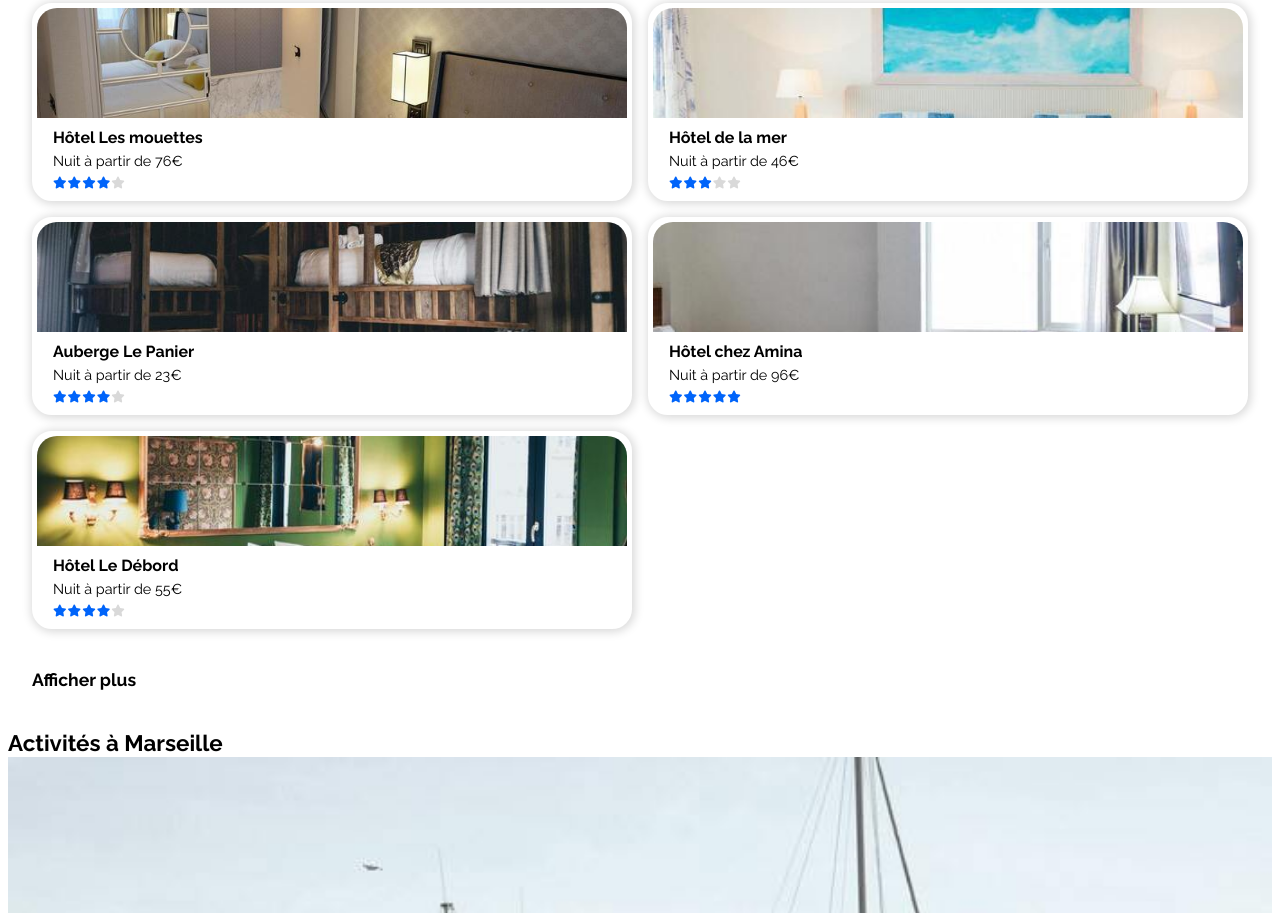
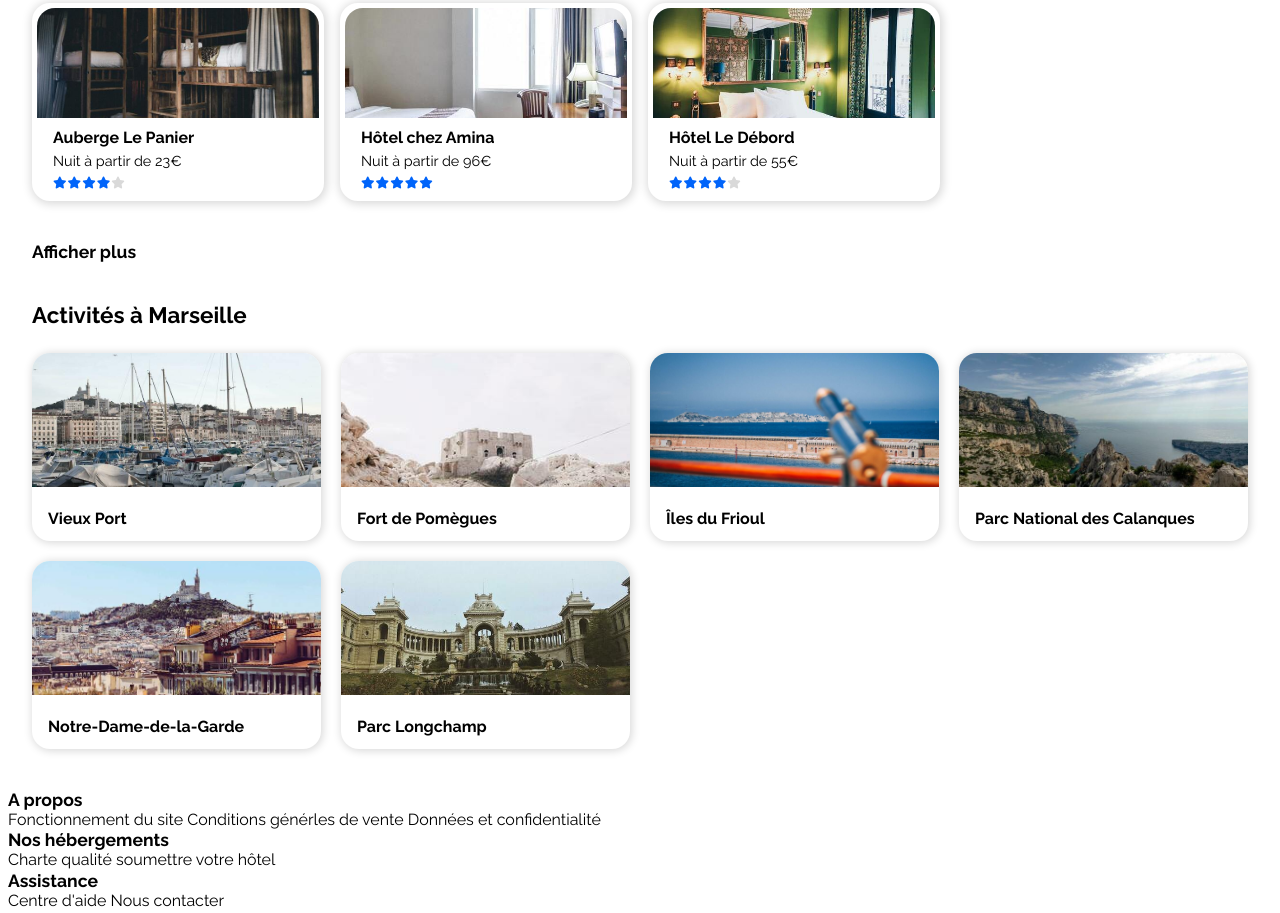
Before and after one commit to SylvieCanongia/SylvieCanongia_2_06092021, a plain HTML site: page index.html in a window 1280 px wide. Shown: the part 1383-2296 px from the top of the page. Drawn offline with Linux system fonts and the light colour scheme.

Commit message:
activities mobile styles

```diff
--- a/index.html
+++ b/index.html
@@ -430,7 +430,7 @@
               <a href="#">
                 <article class="activityItem__cardWrapper">
                   <img
-                    src="images/activities/small/kevin-hikari-rV_Qd1l-VXg-unsplash.jpg"
+                    src="images/activities/medium/kevin-hikari-rV_Qd1l-VXg-unsplash.jpg"
                     alt=""
                     class="activityItem__cardImg"
                   />
--- a/styles/style.css
+++ b/styles/style.css
@@ -57,7 +57,7 @@
     --radius-cercle: 50%;
     --radius-S: 5px;
     --radius-M: 16px;
-    --radius-L: 20px;
+    --radius-L: 18px;
     --radius-XL: 30px;
 }
 
@@ -433,7 +433,7 @@ header {
     /* fluid grid : min-width = 400px or 100% / max-width = 1fr */
     grid-template-columns:
         repeat(auto-fill,
-            minmax(min(400px, 100%), 1fr));
+            minmax(min(240px, 100%), 1fr));
 }
 
 .resultsList__cardWrapper {
@@ -497,6 +497,57 @@ header {
     margin-block-start: var(--space-L);
 }
 
+/* === ACTIVITIES GRID === */
+
+.activitiesSection {
+    padding-inline: var(--maxWidthWrapper);
+    padding-block-end: var(--space-L);
+}
+
+.activitiesSection__heading {
+    margin-block-end: var(--space-S);
+}
+
+.activitiesSection__activitiesList {
+    display: grid;
+    gap: 20px;
+    /* fluid grid : min-width = 400px or 100% / max-width = 1fr */
+    grid-template-columns:
+        repeat(auto-fill,
+            minmax(min(230px, 100%), 1fr));
+    /* grid-template-rows: repeat(auto-fill, 128px); */
+}
+
+.activityItem__cardWrapper {
+    display: grid;
+    grid-template-areas:
+        'image'
+        'heading';
+    grid-template-columns: 1fr;
+    grid-template-rows: 144px 44px;
+    background-color: var(--white);
+    /* border: 5px solid var(--white); */
+    border-radius: var(--radius-L);
+    box-shadow: 1px 1px 8px 1px var(--grey-light-border);
+}
+
+.activityItem__cardImg {
+    /* display: block; */
+    grid-area: image;
+    height: 134px;
+    object-fit: cover;
+    object-position: 50% 40%;
+    border-start-start-radius: var(--radius-L);
+    border-start-end-radius: var(--radius-L);
+}
+
+.activityItem__cardHeading {
+    grid-area: heading;
+    font-size: var(--font-normal);
+    padding-inline: var(--space-XS);
+    align-self: center;
+}
+
 /* --- FOOTER --- */
 
 /* ====================== */
```
Also changed, not shown: images/activities/medium/florian-wehde-xW9e8gdotxI-unsplash.jpg (added), images/activities/medium/kevin-hikari-rV_Qd1l-VXg-unsplash.jpg (added), images/activities/medium/kilyan-sockalingum-NR8-cBCN3aI-unsplash.jpg (added), images/activities/medium/lena-paulin-wH2-EJoDcV0-unsplash.jpg (added), images/activities/medium/paul-hermann-QFTrLdQIRhI-unsplash.jpg (added), images/activities/medium/reno-laithienne-QUgJhdY5Fyk-unsplash.jpg (added).
